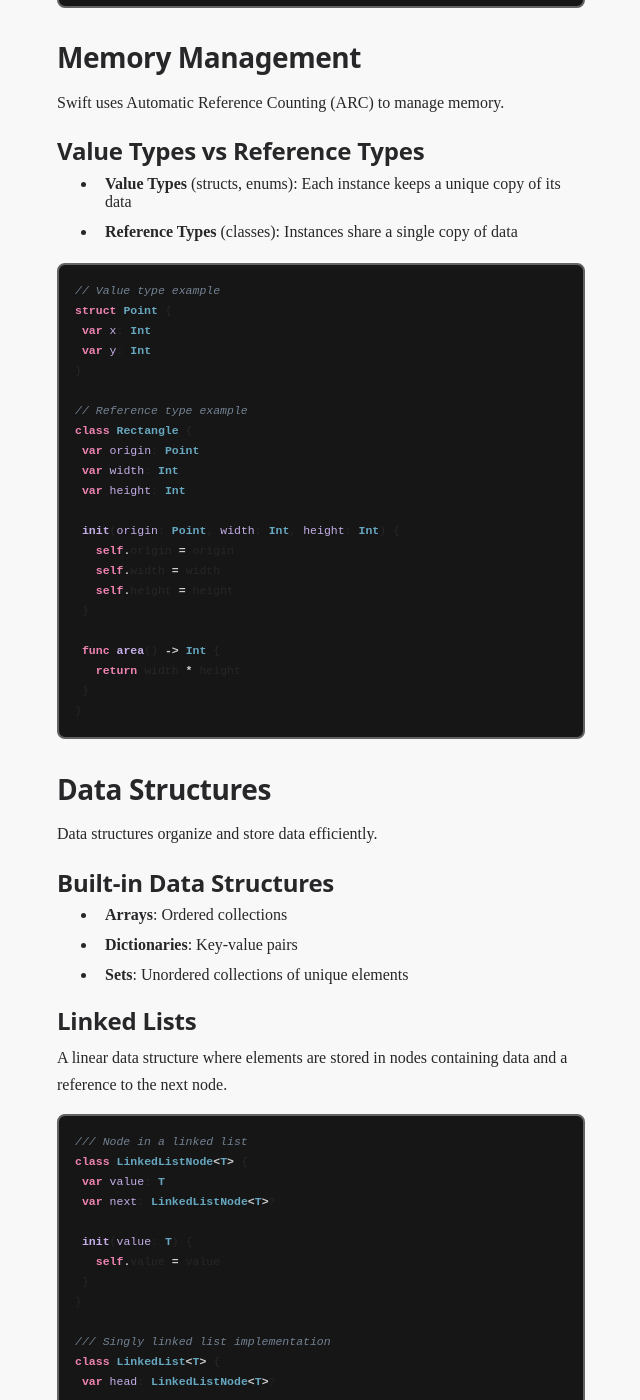
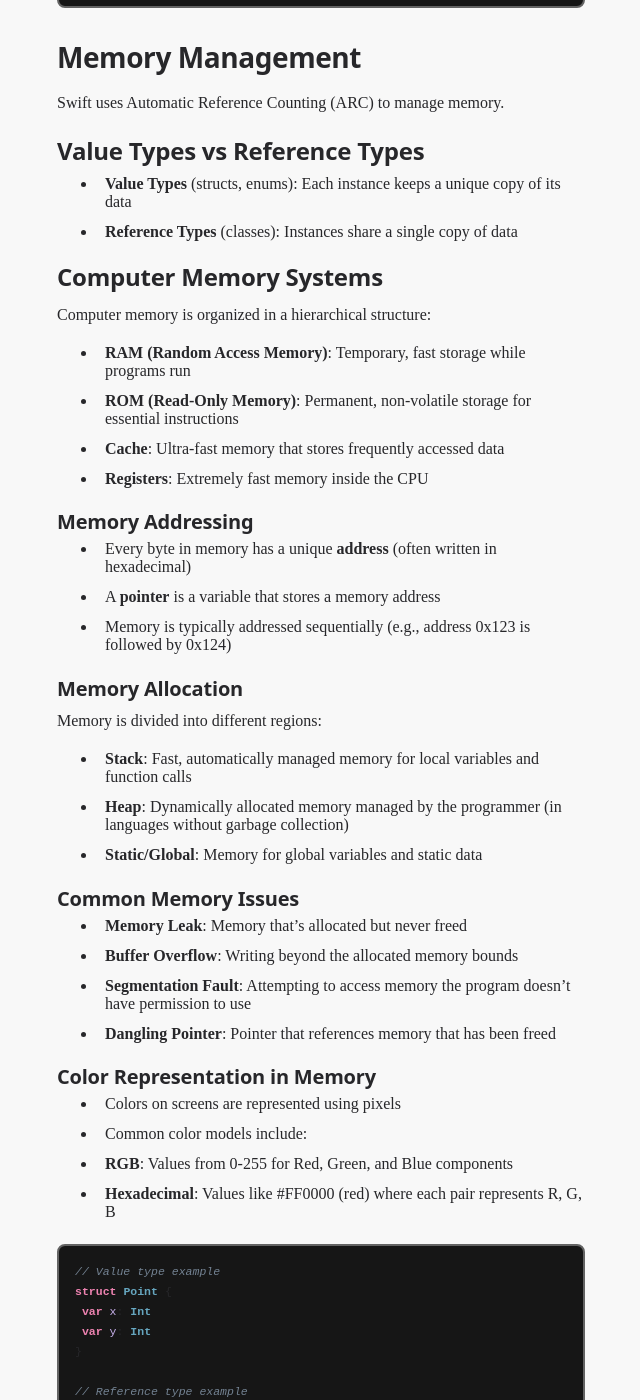
Before and after one commit to maclong9/comp-sci, a Jekyll site: the page built from docs/index.md, in a window 1280 px wide and 1400 px high, scrolled down 3839 px. Shown: the whole window, without its empty margins (319-959 px from the left). Built offline with Jekyll 4.4.1, drawn with Linux system fonts in a browser that asks for light colours; our own code applies the rules of GitHub Pages for plain Markdown files.

Commit message:
Deploy documentation from 8e0aaff07009394559f3910ce16649de38d12224

````diff
--- a/docs/index.md
+++ b/docs/index.md
@@ -173,6 +173,43 @@ Swift uses Automatic Reference Counting (ARC) to manage memory.
 
 - **Value Types** (structs, enums): Each instance keeps a unique copy of its data
 - **Reference Types** (classes): Instances share a single copy of data
+
+### Computer Memory Systems
+
+Computer memory is organized in a hierarchical structure:
+
+- **RAM (Random Access Memory)**: Temporary, fast storage while programs run
+- **ROM (Read-Only Memory)**: Permanent, non-volatile storage for essential instructions
+- **Cache**: Ultra-fast memory that stores frequently accessed data
+- **Registers**: Extremely fast memory inside the CPU
+
+#### Memory Addressing
+
+- Every byte in memory has a unique **address** (often written in hexadecimal)
+- A **pointer** is a variable that stores a memory address
+- Memory is typically addressed sequentially (e.g., address 0x123 is followed by 0x124)
+
+#### Memory Allocation
+
+Memory is divided into different regions:
+
+- **Stack**: Fast, automatically managed memory for local variables and function calls
+- **Heap**: Dynamically allocated memory managed by the programmer (in languages without garbage collection)
+- **Static/Global**: Memory for global variables and static data
+
+#### Common Memory Issues
+
+- **Memory Leak**: Memory that's allocated but never freed
+- **Buffer Overflow**: Writing beyond the allocated memory bounds
+- **Segmentation Fault**: Attempting to access memory the program doesn't have permission to use
+- **Dangling Pointer**: Pointer that references memory that has been freed
+
+#### Color Representation in Memory
+
+- Colors on screens are represented using pixels
+- Common color models include:
+- **RGB**: Values from 0-255 for Red, Green, and Blue components
+- **Hexadecimal**: Values like #FF0000 (red) where each pair represents R, G, B
 
 ```swift
 // Value type example
````
